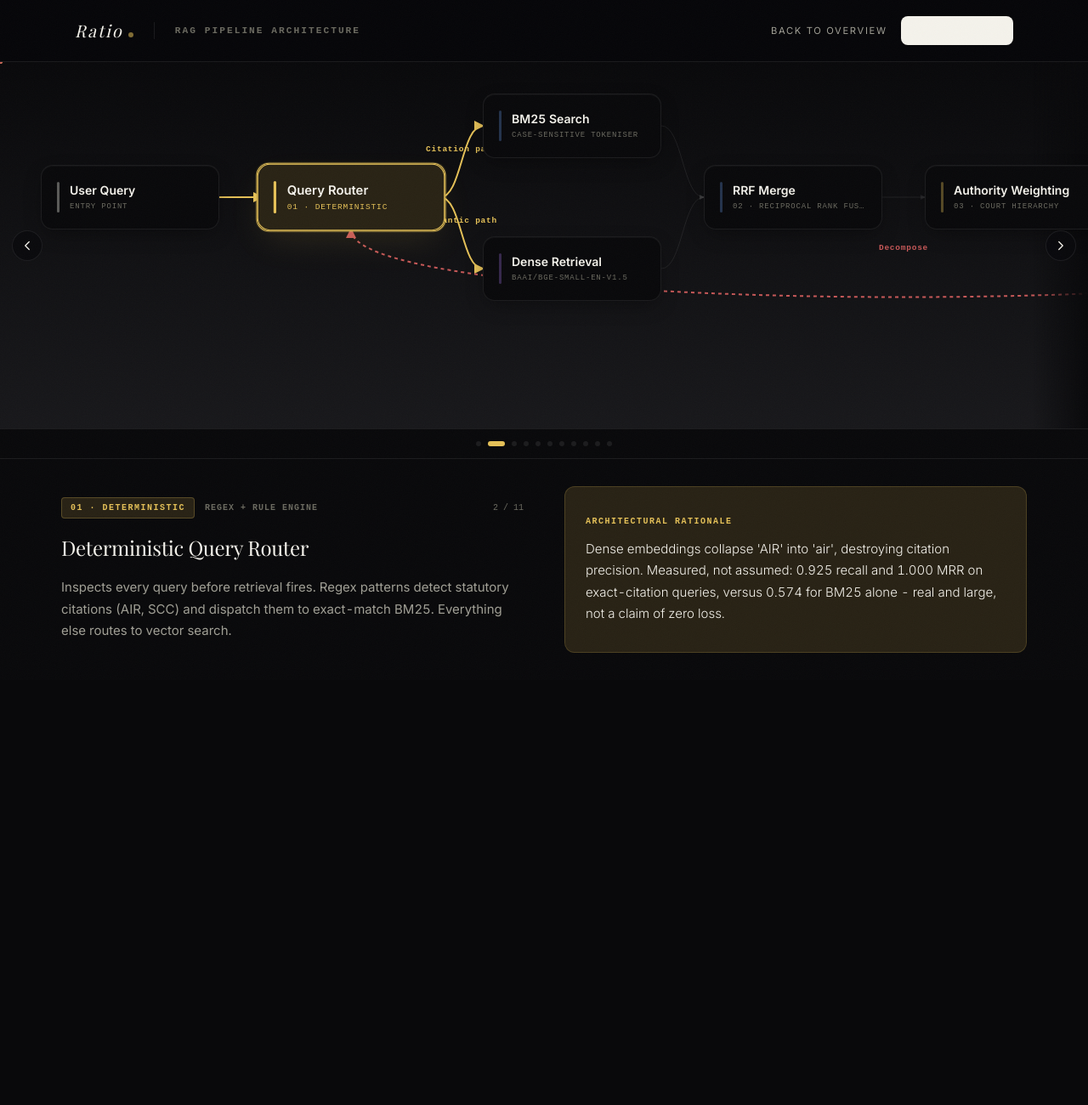
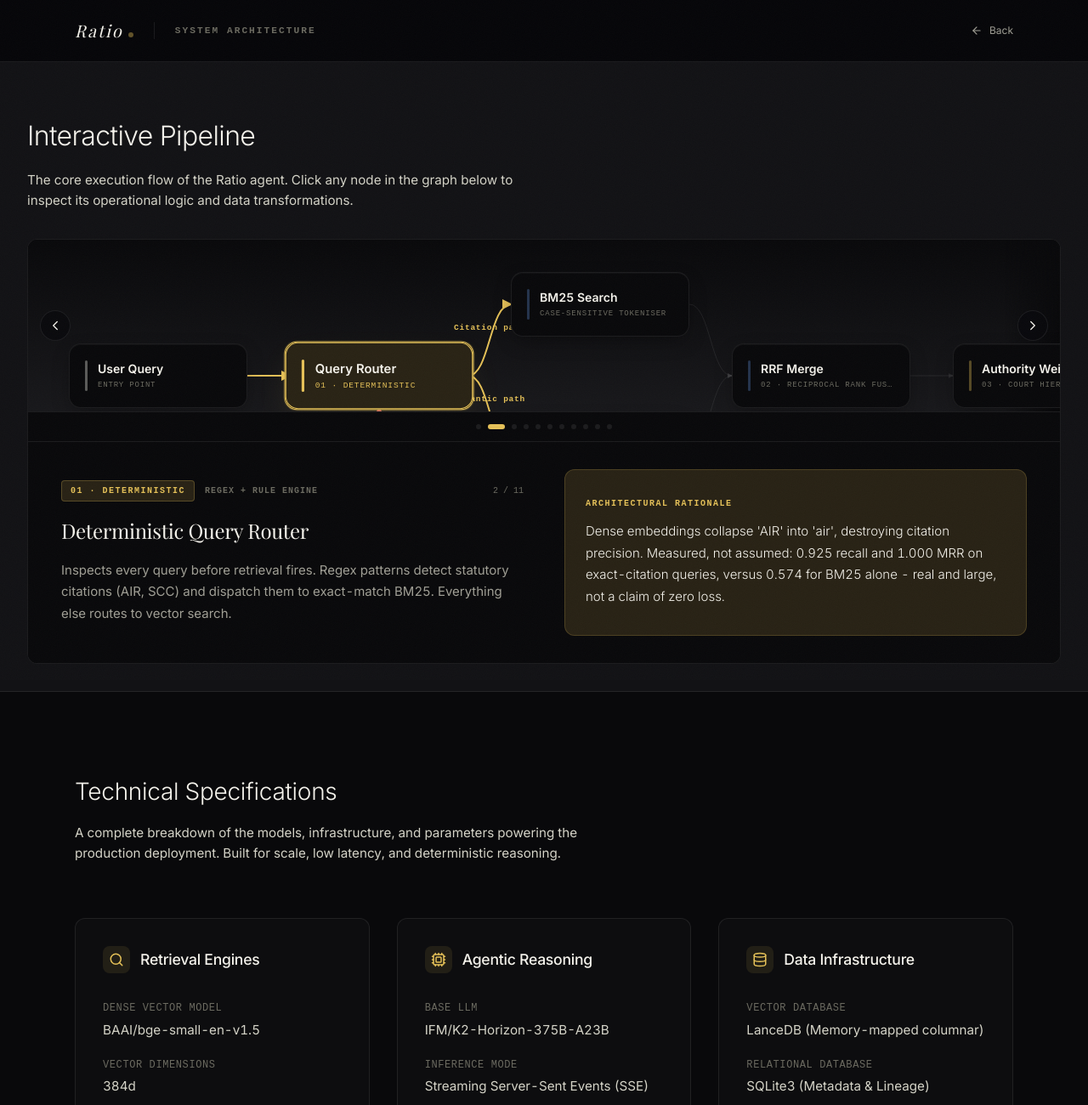
Before and after one commit to rasinmuhammed/ratio, a Next.js app in the folder frontend/: page /architecture in a window 1280 px wide. Shown: the top 1300 px of the page at 85% size. Before the commit the page ends 800 px from the top, so only its background shows below. Built offline with nearby package versions, Linux system fonts and the light colour scheme; a web font is replaced by a local one.

Commit message:
Fix hardcoded API URL and enhance architecture page with technical specifications

```diff
--- a/frontend/src/app/architecture/page.tsx
+++ b/frontend/src/app/architecture/page.tsx
@@ -3,6 +3,7 @@
 import dynamic from "next/dynamic";
 import Link from "next/link";
 import { RatioWordmark } from "@/components/RatioWordmark";
+import { ArrowLeft, Database, Cpu, Search, Zap, Layers, Server } from "lucide-react";
 
 const RagArchitectureDiagram = dynamic(
   () => import("@/components/RagArchitectureDiagram").then((m) => m.RagArchitectureDiagram),
@@ -13,6 +14,53 @@ const RagArchitectureDiagram = dynamic(
   ) }
 );
 
+const specs = [
+  {
+    category: "Retrieval Engines",
+    icon: <Search size={18} />,
+    items: [
+      { label: "Dense Vector Model", value: "BAAI/bge-small-en-v1.5" },
+      { label: "Vector Dimensions", value: "384d" },
+      { label: "Sparse Index", value: "BM25 (Lexical)" },
+      { label: "Reranking Model", value: "BAAI/bge-reranker-base" },
+      { label: "Retrieval Strategy", value: "Hybrid (Alpha=0.75) + Cross-Encoder" },
+    ]
+  },
+  {
+    category: "Agentic Reasoning",
+    icon: <Cpu size={18} />,
+    items: [
+      { label: "Base LLM", value: "IFM/K2-Horizon-375B-A23B" },
+      { label: "Inference Mode", value: "Streaming Server-Sent Events (SSE)" },
+      { label: "Reasoning Loop", value: "Thought-Action-Observation (ReAct)" },
+      { label: "Context Window", value: "128,000 tokens" },
+      { label: "System Prompt", value: "Contextual Legal Analysis Constraints" },
+    ]
+  },
+  {
+    category: "Data Infrastructure",
+    icon: <Database size={18} />,
+    items: [
+      { label: "Vector Database", value: "LanceDB (Memory-mapped columnar)" },
+      { label: "Relational Database", value: "SQLite3 (Metadata & Lineage)" },
+      { label: "Total Corpus Size", value: "580,939 processed chunks" },
+      { label: "Data Sharding", value: "12 parallel shards" },
+      { label: "Chunking Strategy", value: "Recursive Character (1024 / 200)" },
+    ]
+  },
+  {
+    category: "Compute & Deployment",
+    icon: <Server size={18} />,
+    items: [
+      { label: "Backend API", value: "FastAPI + Uvicorn" },
+      { label: "Runtime Environment", value: "Google Cloud Run (Serverless)" },
+      { label: "Frontend Framework", value: "Next.js 14 App Router" },
+      { label: "Edge Deployment", value: "Vercel Edge Network" },
+      { label: "Containerization", value: "Docker (Multi-stage build)" },
+    ]
+  }
+];
+
 export default function ArchitecturePage() {
   return (
     <div style={{ background: "var(--color-void)", minHeight: "100vh", display: "flex", flexDirection: "column", color: "var(--color-ivory)" }}>
@@ -22,25 +70,74 @@ export default function ArchitecturePage() {
           <div style={{ display: "flex", alignItems: "center", gap: "1.5rem" }}>
             <Link href="/" style={{ textDecoration: "none" }}><RatioWordmark size="sm" /></Link>
             <span style={{ width: "1px", height: "1.25rem", background: "var(--color-graphite-border)" }} />
-            <span style={{ fontSize: "0.7rem", fontWeight: 600, letterSpacing: "0.18em", textTransform: "uppercase", color: "var(--color-ash)", fontFamily: "var(--font-mono)" }}>RAG Pipeline Architecture</span>
+            <span style={{ fontSize: "0.7rem", fontWeight: 600, letterSpacing: "0.18em", textTransform: "uppercase", color: "var(--color-ash)", fontFamily: "var(--font-mono)" }}>System Architecture</span>
           </div>
           <div style={{ display: "flex", alignItems: "center", gap: "1rem" }}>
-            <Link href="/" style={{ fontSize: "0.7rem", textTransform: "uppercase", letterSpacing: "0.15em", color: "var(--color-fog)", textDecoration: "none" }}>
-              Back to Overview
-            </Link>
-            <Link href="/research" style={{ display: "flex", alignItems: "center", gap: "0.5rem", background: "var(--color-ivory)", color: "var(--color-void-text)", fontSize: "0.75rem", fontWeight: 600, padding: "0.5rem 1rem", borderRadius: "0.5rem", textDecoration: "none" }}>
-              Open Workspace
+            <Link href="/" style={{ fontSize: "0.75rem", color: "var(--color-fog)", textDecoration: "none", display: "flex", alignItems: "center", gap: "0.5rem" }}>
+              <ArrowLeft size={14} /> Back
             </Link>
           </div>
         </div>
       </header>
 
-      {/* Diagram */}
-      <div style={{ flex: 1, paddingTop: "4.5rem", position: "relative" }}>
-        <div style={{ width: "100%", height: "calc(100vh - 4.5rem)" }}>
-          <RagArchitectureDiagram />
-        </div>
-      </div>
+      <main style={{ flex: 1, paddingTop: "4.5rem", paddingBottom: "8rem" }}>
+        {/* Interactive Diagram Section */}
+        <section style={{ borderBottom: "1px solid var(--color-graphite-border)", background: "var(--color-obsidian)" }}>
+          <div style={{ padding: "4rem 2rem 2rem", maxWidth: "1400px", margin: "0 auto" }}>
+            <div style={{ marginBottom: "2rem", maxWidth: "600px" }}>
+              <h1 style={{ fontSize: "2rem", fontWeight: 300, letterSpacing: "-0.02em", color: "var(--color-ivory)", marginBottom: "1rem" }}>
+                Interactive Pipeline
+              </h1>
+              <p style={{ color: "var(--color-parchment)", fontSize: "0.95rem", lineHeight: 1.6 }}>
+                The core execution flow of the Ratio agent. Click any node in the graph below to inspect its operational logic and data transformations.
+              </p>
+            </div>
+            <div style={{ height: "60vh", minHeight: "500px", borderRadius: "12px", border: "1px solid var(--color-graphite-border)", overflow: "hidden", background: "var(--color-void)" }}>
+              <RagArchitectureDiagram />
+            </div>
+          </div>
+        </section>
+
+        {/* Technical Specifications Section */}
+        <section style={{ paddingTop: "6rem" }}>
+          <div className="ratio-container">
+            <div style={{ marginBottom: "4rem", maxWidth: "600px" }}>
+              <h2 style={{ fontSize: "1.75rem", fontWeight: 300, letterSpacing: "-0.01em", color: "var(--color-ivory)", marginBottom: "1rem" }}>
+                Technical Specifications
+              </h2>
+              <p style={{ color: "var(--color-parchment)", fontSize: "0.95rem", lineHeight: 1.6 }}>
+                A complete breakdown of the models, infrastructure, and parameters powering the production deployment. Built for scale, low latency, and deterministic reasoning.
+              </p>
+            </div>
+
+            <div style={{ display: "grid", gridTemplateColumns: "repeat(auto-fit, minmax(300px, 1fr))", gap: "2rem" }}>
+              {specs.map((specGroup, idx) => (
+                <div key={idx} style={{ background: "rgba(255,255,255,0.02)", border: "1px solid var(--color-graphite-border)", borderRadius: "12px", padding: "2rem" }}>
+                  <div style={{ display: "flex", alignItems: "center", gap: "0.75rem", marginBottom: "2rem" }}>
+                    <div style={{ width: "32px", height: "32px", borderRadius: "8px", background: "rgba(229,193,88,0.1)", color: "var(--color-gold)", display: "flex", alignItems: "center", justifyContent: "center" }}>
+                      {specGroup.icon}
+                    </div>
+                    <h3 style={{ fontSize: "1.1rem", fontWeight: 500, color: "var(--color-ivory)" }}>{specGroup.category}</h3>
+                  </div>
+
+                  <div style={{ display: "flex", flexDirection: "column", gap: "1.25rem" }}>
+                    {specGroup.items.map((item, i) => (
+                      <div key={i} style={{ display: "flex", flexDirection: "column", gap: "0.35rem" }}>
+                        <span style={{ fontSize: "0.75rem", textTransform: "uppercase", letterSpacing: "0.05em", color: "var(--color-ash)", fontFamily: "var(--font-mono)" }}>
+                          {item.label}
+                        </span>
+                        <span style={{ fontSize: "0.95rem", color: "var(--color-parchment)", fontWeight: 400 }}>
+                          {item.value}
+                        </span>
+                      </div>
+                    ))}
+                  </div>
+                </div>
+              ))}
+            </div>
+          </div>
+        </section>
+      </main>
     </div>
   );
 }
--- a/frontend/src/app/research/page.tsx
+++ b/frontend/src/app/research/page.tsx
@@ -108,7 +108,7 @@ export default function Home() {
 
       try {
         const res = await fetch(
-          `http://127.0.0.1:8000/agent_stream?query=${encodeURIComponent(q)}&k=6`,
+          `${process.env.NEXT_PUBLIC_API_URL || "http://127.0.0.1:8000"}/agent_stream?query=${encodeURIComponent(q)}&k=6`,
           { signal: abortControllerRef.current.signal }
         );
 
```
